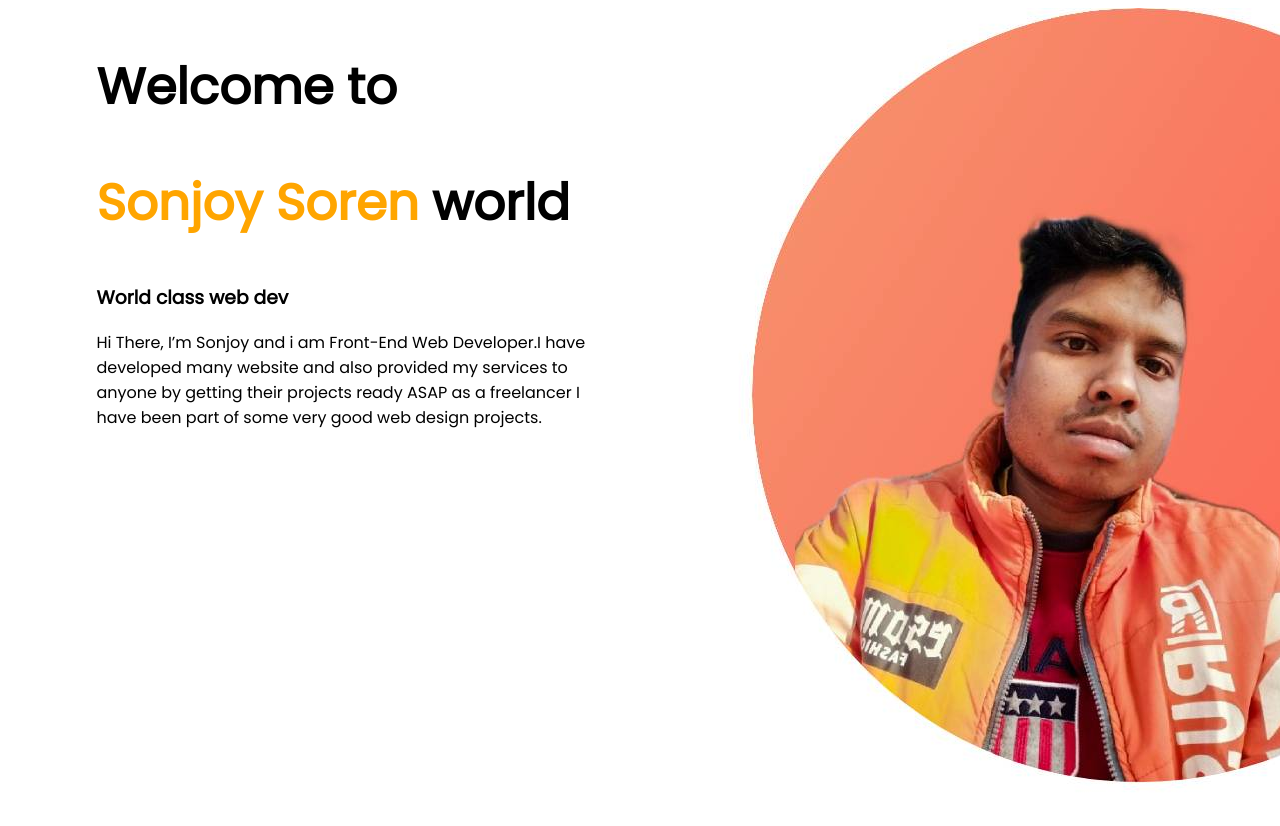
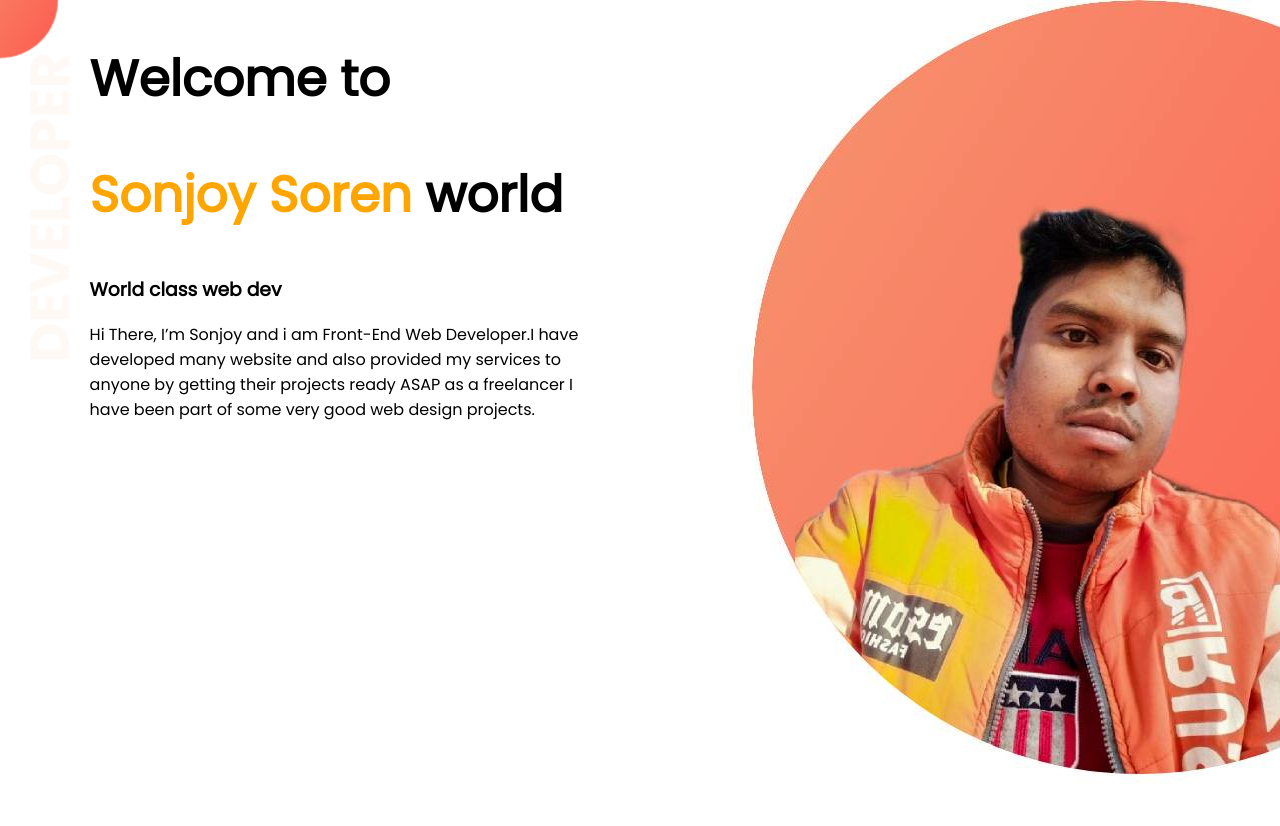
Before and after one commit to SonjoyDaGhost/web.portfolio, a plain HTML site: page index.html in a window 1280 px wide. Shown: the top 826 px of the page. Drawn offline with Linux system fonts and the light colour scheme.

Commit message:
backgroud-image

```diff
--- a/index.html
+++ b/index.html
@@ -14,7 +14,7 @@
     <link rel="stylesheet" href="style.css" />
   </head>
   <body>
-    <section>
+    <section class="top-banner">
       <div class="half-width">
         <h1>Welcome to</h1>
         <h1><span class="highlight">Sonjoy Soren</span> world</h1>
--- a/style.css
+++ b/style.css
@@ -1,5 +1,6 @@
 body {
   font-family: "Poppins", sans-serif;
+  margin: 0px;
 }
 h1 {
   font-size: 50px;
@@ -13,3 +14,10 @@ h1 {
   margin-left: 5%;
   padding-left: 2%;
 }
+.top-banner {
+  background-image: url(Images/top-banner.png);
+  background-repeat: no-repeat;
+}
+section {
+  height: 500px;
+}
```
